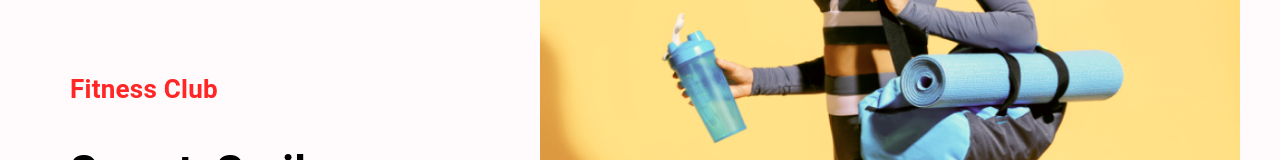
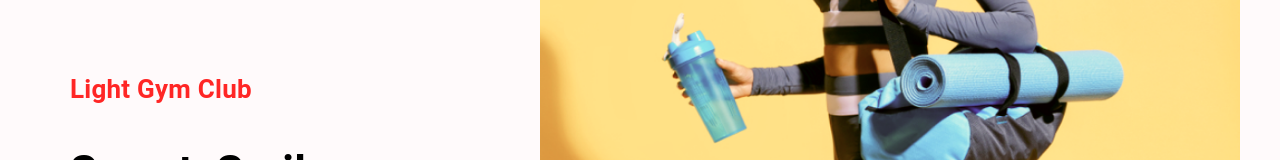
Before and after one commit to light7714/Light-Gym, a React (Create React App) app: page / in a window 1280 px wide. Shown: the part 246-406 px from the top of the page. Built offline with nearby package versions, Linux system fonts and the light colour scheme; no server answers.

Commit message:
Name changes on site

```diff
--- a/public/index.html
+++ b/public/index.html
@@ -24,7 +24,7 @@
       work correctly both with client-side routing and a non-root public URL.
       Learn how to configure a non-root public URL by running `npm run build`.
     -->
-    <title>Gym App</title>
+    <title>Light Gym</title>
   </head>
   <body>
     <noscript>You need to enable JavaScript to run this app.</noscript>
--- a/src/components/HeroBanner.js
+++ b/src/components/HeroBanner.js
@@ -10,7 +10,7 @@ const HeroBanner = () => (
 		p="20px"
 	>
 		<Typography color="#FF2625" fontWeight="600" fontSize="26px">
-			Fitness Club
+			Light Gym Club
 		</Typography>
 		<Typography
 			fontWeight={700}
```
